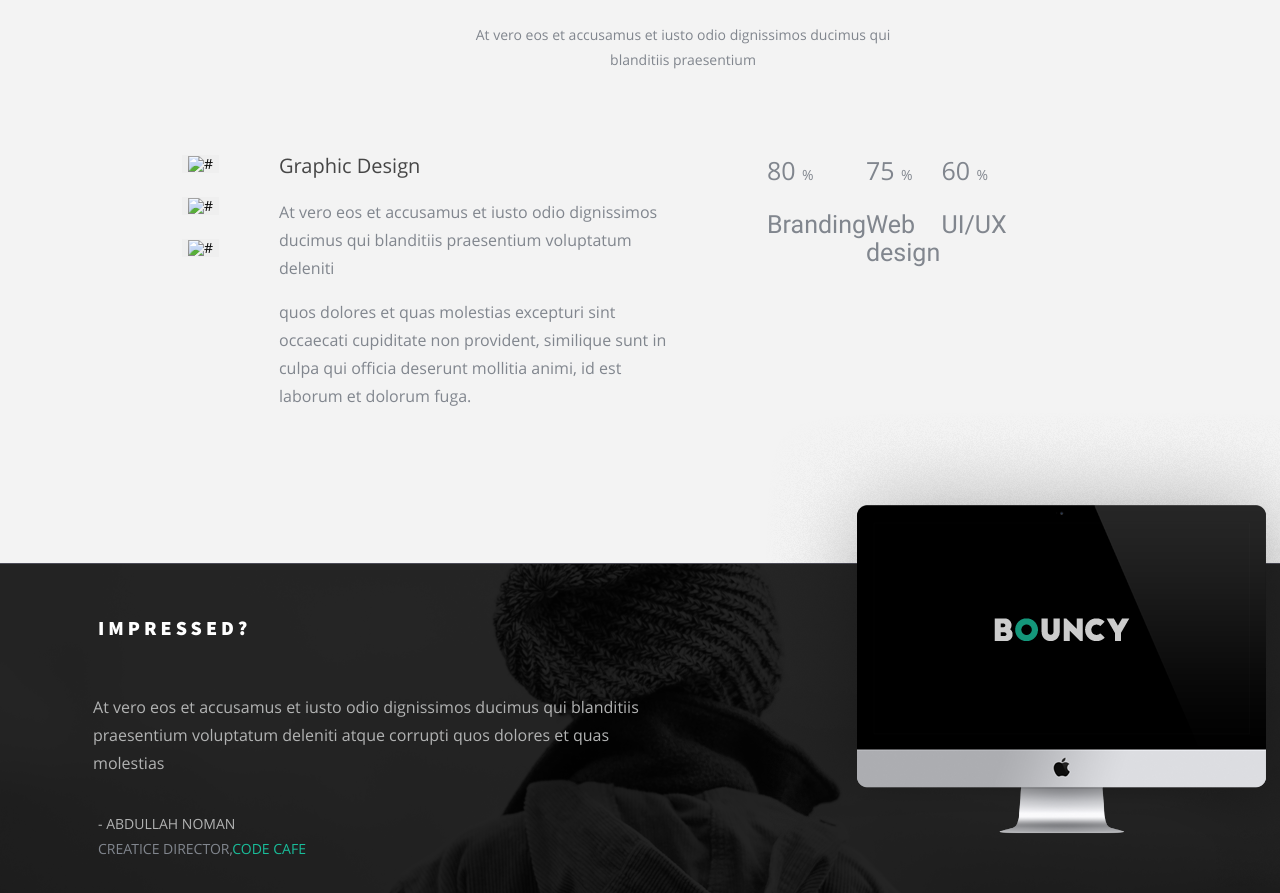
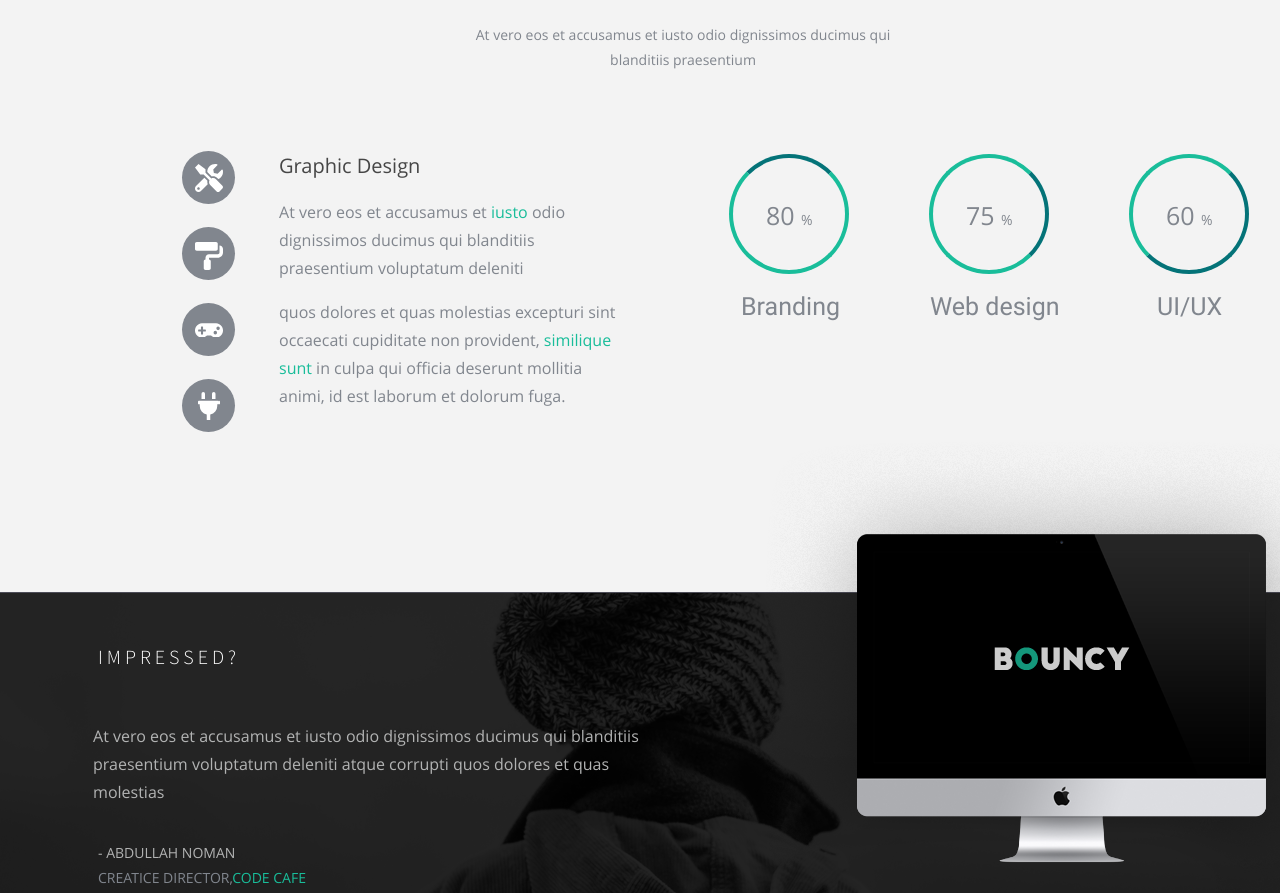
Before and after one commit to AnnaVasilchenko878/bouncy, a website: page index.html in a window 1280 px wide. Shown: the part 2780-3673 px from the top of the page. Drawn offline with Linux system fonts and the light colour scheme; files whose address does not match are found by name.

Commit message:
Добавляет стили к блокам our-services, impressed, portfolio

```diff
--- a/index.html
+++ b/index.html
@@ -166,7 +166,7 @@
             <div class="featured-projects__wrapper">
             <p class="featured-projects__description">At vero eos et <b>accusamus</b> et iusto odio dignissimos ducimus qui blanditiis</p>
         <!-- Кнопка открывает попап где заполняется форма для заявки на консультацию -->
-            <button class="featured-projects__button" type="buttom">Sbmit now</button>
+            <button class="featured-projects__button" type="buttom">Submit now</button>
             </div>
         </section>
         <section class="our-services">
@@ -177,18 +177,19 @@
             <div class="our-services__wrapper">
                 <ul class="our-services__list services-paginator">
                     <li class="services-paginator__item">
-                        <button class="services-paginator__button">
-                            <img class="services-peginator__image" src="#" alt="#">
+                        <button class="services-paginator__button" type="button">
                         </button>
                     </li>
                     <li class="services-paginator__item">
-                        <button class="services-paginator__button">
-                            <img class="services-peginator__image" src="#" alt="#">
+                        <button class="services-paginator__button services-paginator__button--roller" type="button">
                         </button>
                     </li>
                     <li class="services-paginator__item">
-                        <button class="services-paginator__button">
-                            <img class="services-peginator__image" src="#" alt="#">
+                        <button class="services-paginator__button services-paginator__button--gamepad" type="button">
+                        </button>
+                    </li>
+                    <li class="services-paginator__item">
+                        <button class="services-paginator__button services-paginator__button--plug" type="button">
                         </button>
                     </li>
                 </ul>
@@ -196,12 +197,12 @@
                     <li class="services__item">
                         <h3 class="services__title">Graphic design</h3>
                         <p class="services__text services___text--first-text">At vero eos et accusamus et
-                            <span>iusto</span> odio dignissimos
+                            <span class="services__text--tiffany">iusto</span> odio dignissimos
                             <b>ducimus</b> qui blanditiis
                             praesentium voluptatum deleniti</p>
                         <p class="services__text">quos dolores et quas molestias excepturi sint occaecati cupiditate
                             non
-                            provident, <span>similique
+                            provident, <span class="services__text--tiffany">similique
                                 sunt</span> in culpa qui officia deserunt mollitia animi, id est laborum et dolorum
                             fuga.
                         </p>
@@ -255,17 +256,17 @@
                         </h3>
                         <span class="skills__name">Branding</span>
                     </li>
-                    <li class="skills__item">
+                    <li class="skills__item skills__item--web">
                         <h3 class="skills__percent">75
                             <span class="skills__percent--symbol">&#37;</span>
                         </h3>
-                        <span class="skills__name">Web design</span>
+                        <span class="skills__name skills__name--web">Web design</span>
                     </li>
-                    <li class="skills__item">
+                    <li class="skills__item skills__item--ux">
                         <h3 class="skills__percent">60
                             <span class="skills__percent--symbol">&#37;</span>
                         </h3>
-                        <span class="skills__name">UI/UX</span>
+                        <span class="skills__name skills__name--ux">UI/UX</span>
                     </li>
                 </ul>
             </div>
--- a/scss/base/variables.scss
+++ b/scss/base/variables.scss
@@ -9,6 +9,7 @@ $text-title-color: #333b46;
 $text-subtitle-color: #464646;
 
 $tiffany-color: #19bd9a;
+$border-color: #047378;
 $dark-grey-color: #636971;
 $btn-grey: #81868e;
 $grey-color: #b2b3b3;
--- a/scss/components/featured-projects.scss
+++ b/scss/components/featured-projects.scss
@@ -43,5 +43,6 @@
         background-color: transparent;
         padding: 12px 37px;
         border-radius: 40px;
+        cursor: pointer;
     }
 }
--- a/scss/components/impressed.scss
+++ b/scss/components/impressed.scss
@@ -9,13 +9,11 @@
     background-position: center;
     margin-bottom: -16px;
 
-}
-
-.impressed__wrapper {
+    &__wrapper {
         width: 587px;
         }
 
-.impressed__title {
+        &__title {
             margin-bottom: 59px;
             text-transform: uppercase;
             letter-spacing: 4px;
@@ -23,9 +21,10 @@
             font-family: "Source Sans Pro", "Arial", sans-serif;
             font-size: 20px;
             line-height: 12px;
+            font-weight: 400;
         }
 
-.impressed__quote {
+        &__quote {
             margin-left: -5px;
             margin-bottom: 34px;
             color: $grey-color;
@@ -33,7 +32,7 @@
             line-height: 28px;
         }
 
-.impressed__autor {
+        &__autor {
             display: block;
             text-transform: uppercase;
             color: $grey-color;
@@ -41,17 +40,18 @@
             font-style: normal;
         }
 
-.impressed__position {
+        &__position {
             text-transform: uppercase;
         }
 
-.impressed__location {
+        &__location {
             color: $tiffany-color;
         }
 
-.impressed__image {
+        &__image {
             position: absolute;
             top: -150px;
             left: 766px;
             z-index: 1;
         }
+}
--- a/scss/components/portfolio-paginator.scss
+++ b/scss/components/portfolio-paginator.scss
@@ -1,11 +1,11 @@
 .portfolio-paginator {
     display: flex;
-    padding-left: 193px;
+    padding-left: 357px;
     margin-bottom: 73px;
+
+    .portfolio-paginator__item {
+        width: 100px;
+        color: $text-subtitle-color;
+        font-size: 16px;
+    }
 }
-
-.portfolio-paginator__item {
-    width: 150px;
-    color: $text-subtitle-color;
-    font-size: 16px;
-}
--- a/scss/components/portfolio.scss
+++ b/scss/components/portfolio.scss
@@ -2,9 +2,8 @@
     padding-top: 80px;
     padding-bottom: 40px;
     background-color: $bg-second-color;
-}
 
-.portfolio__title {
+    &__title {
         margin-bottom: 41px;
         text-align: center;
         text-transform: uppercase;
@@ -12,11 +11,14 @@
         font-family: "Source Sans Pro", "Arial", sans-serif;
         font-size: 20px;
         line-height: 12px;
+        font-weight: 400;
+        letter-spacing: 4px;
     }
 
-.portfolio__text {
+    &__text {
         width: 451px;
         margin: 0 auto;
         margin-bottom: 81px;
         text-align: center;
     }
+}
--- a/scss/components/services-paginator.scss
+++ b/scss/components/services-paginator.scss
@@ -2,12 +2,45 @@
     width: 53px;
     margin-right: 44px;
     margin-top: 18px;
+
+    &__item {
+        margin-bottom: 17px;
+    }
+
+    &__button {
+        border: none;
+        width: 53px;
+        height: 53px;
+        background-color: $btn-grey;
+        border-radius: 50%;
+        cursor: pointer;
+        position: relative;
+
+            &::before {
+                content: "";
+                width: 28px;
+                height: 28px;
+                position: absolute;
+                top: 13px;
+                left: 13px;
+                background-image: url('../../img/icon-tools.svg');
+
+            }
+        &--roller::before {
+            background-image: url('../../img/icon-roller.svg');
+            top: 15px;
+
+        }
+        &--gamepad::before {
+            background-image: url('../../img/icon-gamepad.svg');
+            height: 26px;
+            top: 16px;
+        }
+
+        &--plug::before {
+            background-image: url('../../img/icon-plug.svg');
+            width: 22px;
+            left: 16px;
+        }
+    }
 }
-
-.services-paginator__item {
-    margin-bottom: 17px;
-}
-
-.services-paginator__button {
-    border: none;
-}
--- a/scss/components/services.scss
+++ b/scss/components/services.scss
@@ -1,23 +1,23 @@
 .services {
     width: 400px;
-    margin-right: 88px;
-}
+    margin-right: 137px;
 
-.services__title {
+    &__title {
         text-transform: capitalize;
         color: $text-subtitle-color;
         font-size: 20px;
 }
 
-.services__text {
+    &__text {
         font-size: 16px;
         line-height: 28px;
 
             &--first-text {
                 margin-bottom: 42px;
         }
-
         &--tiffany {
             color: $tiffany-color;
+            font-weight: 700;
         }
     }
+}
--- a/scss/components/skills.scss
+++ b/scss/components/skills.scss
@@ -1,21 +1,55 @@
 .skills {
-    width: 250px;
+    width: 600px;
     display: flex;
+    margin-top: 45px;
+
+    &__item {
+        width: 200px;
+        position: relative;
+        margin-right: 71px;
+
+        &::before{
+            content: "";
+            position: absolute;
+            width: 120px;
+            height: 120px;
+            top: -24px;
+            left: -37px;
+            border: 4px solid $tiffany-color;
+            border-top-color: $border-color;
+            border-radius: 50%;
+        }
+        &--web::before {
+            border-top-color: $tiffany-color;
+            border-right-color: $border-color;
+        }
+        &--ux::before {
+            border-top-color: $tiffany-color;
+            border-right-color: $border-color;
+            border-bottom-color: $border-color;
+        }
     }
 
-.skills__item {
-    width: 120px;
-}
-
-.skills__percent {
+    &__percent {
         font-size: 25px;
+        margin-bottom: 62px;
 
         &--symbol {
             font-size: 14px;
         }
     }
 
-.skills__name {
+    &__name {
         font-family: "Roboto", "Arial", sans-serif;
         font-size: 25px;
+        margin-left: -25px;
+
+        &--web {
+            margin-left: -36px;
         }
+
+        &--ux {
+            margin-left: -9px;
+        }
+    }
+}
--- a/scss/components/team.scss
+++ b/scss/components/team.scss
@@ -1,9 +1,8 @@
 .team {
     padding-top: 80px;
     padding-bottom: 80px;
-}
 
-.team__title {
+    &__title {
         margin-bottom: 41px;
         text-align: center;
         text-transform: uppercase;
@@ -11,11 +10,13 @@
         font-family: "Source Sans Pro", "Arial", sans-serif;
         font-size: 20px;
         line-height: 12px;
+        font-weight: 400;
     }
 
-.team__text {
+    &__text {
         width: 457px;
         margin: 0 auto;
         margin-bottom: 62px;
         text-align: center;
     }
+}
```
Also changed, not shown: scss/components/start-project.scss (+9 -5 lines), css/style-min.css, img/icon-gamepad.svg (added), img/icon-plug.svg (added), img/icon-roller.svg (added), img/icon-tools.svg (added). Lines whose indentation alone changed are shown as unchanged.
